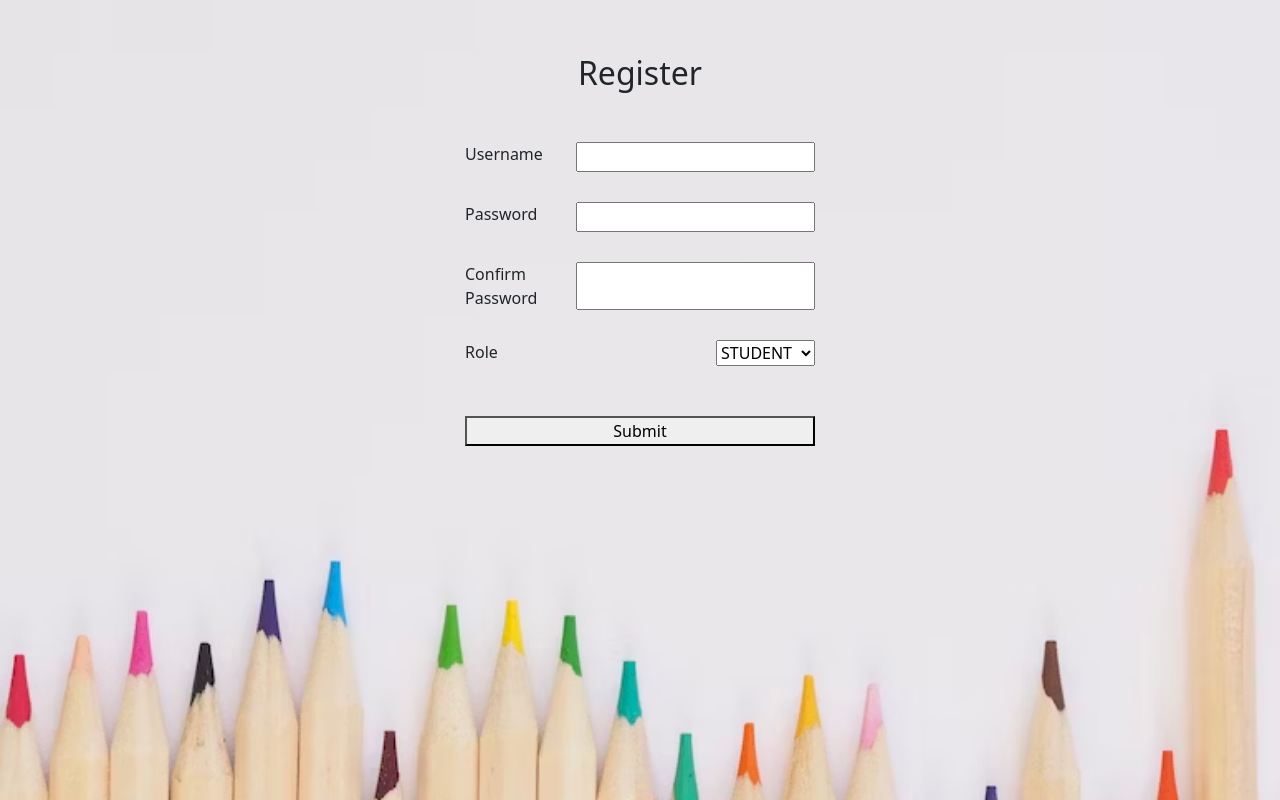
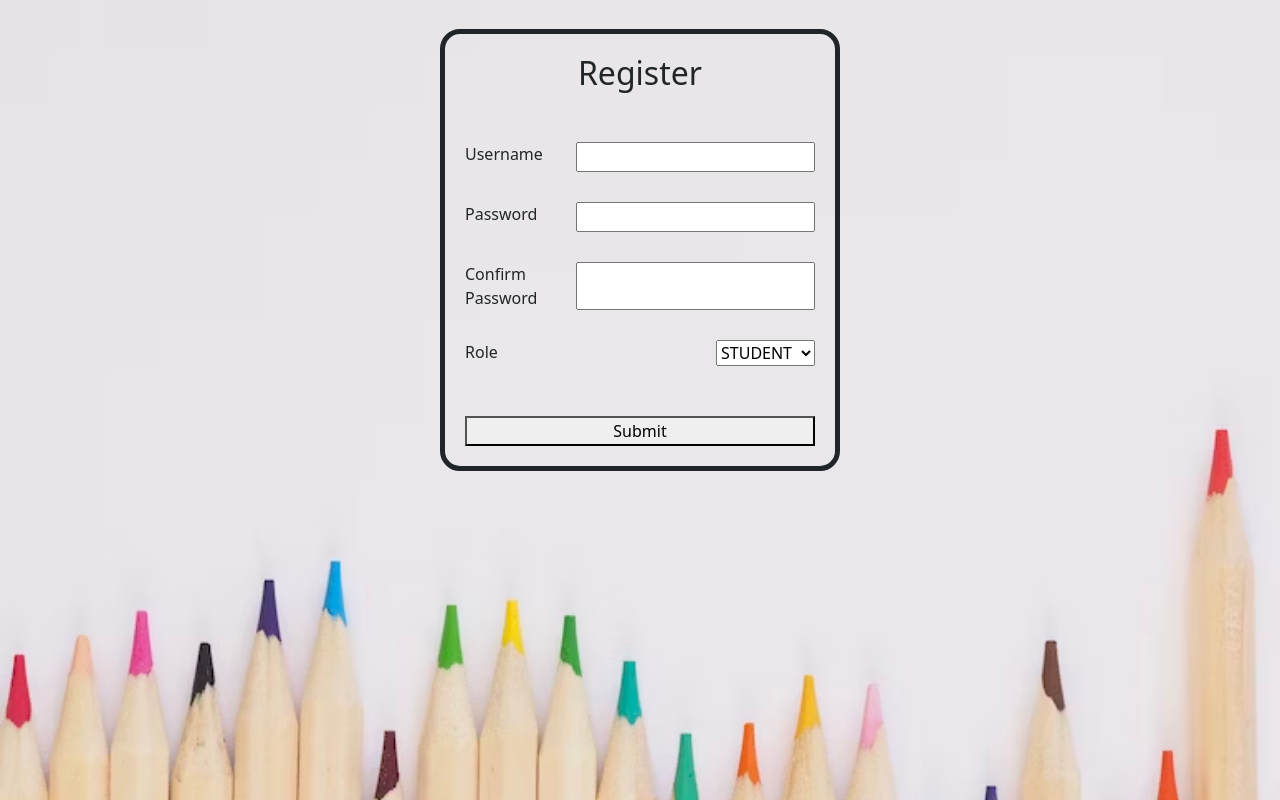
Before and after one commit to Rappyyy/LMS_FrontEnd, a React (Create React App) app: page /RegisterForm in a window 1280 px wide. Built offline with nearby package versions, Linux system fonts and the light colour scheme.

Commit message:
Added border for registration form

```diff
--- a/src/components/RegisterForm.css
+++ b/src/components/RegisterForm.css
@@ -7,6 +7,10 @@
   flex-direction: column;
   align-items: center;
   margin-bottom: 300px;
+  border: solid;
+  border-radius: 20px;
+  border-width: 5px;
+  padding: 20px;
 }
 .register-container h2 {
   margin-bottom: 50px;
```
